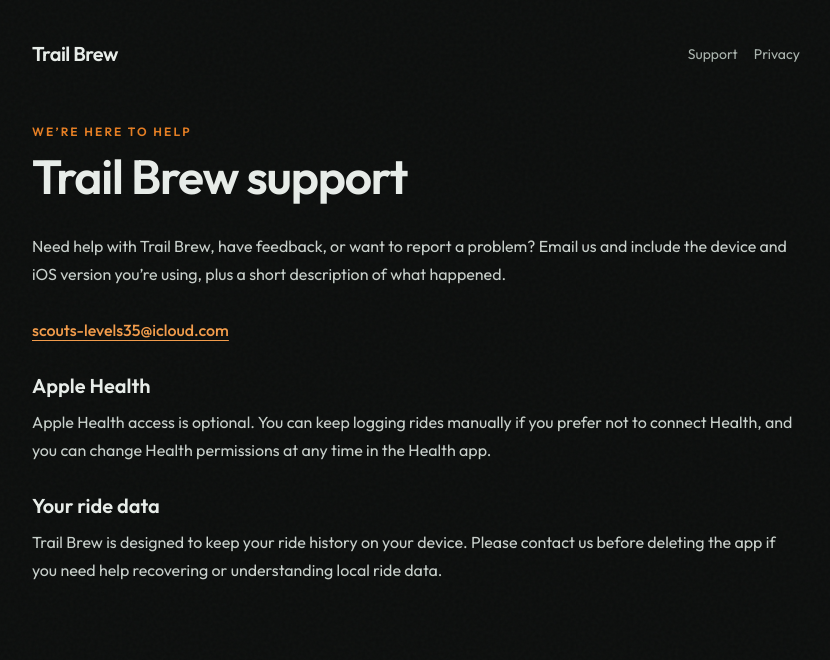
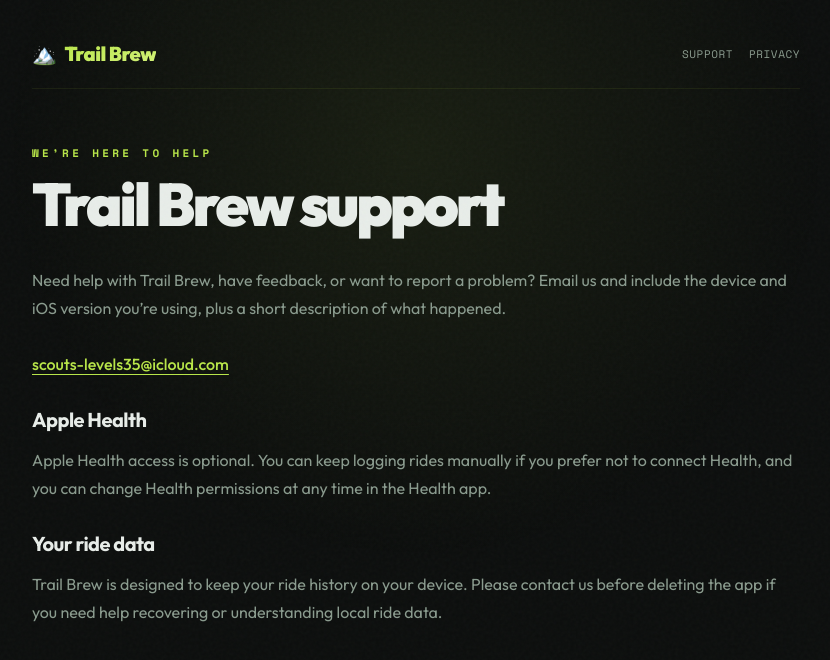
Before and after one commit to SmoothOp95/trail-brew, a React (Vite) app: page /support in a window 1280 px wide. Shown: the top 660 px of the page, without its empty margins (224-1054 px from the left). Built offline with nearby package versions, Linux system fonts and the light colour scheme.

Commit message:
fix: align public pages with website style

```diff
--- a/src/pages/PublicInfoPage.jsx
+++ b/src/pages/PublicInfoPage.jsx
@@ -4,18 +4,25 @@
 
 function PublicShell({ children, title, eyebrow }) {
   return (
-    <main className="min-h-screen bg-[#0C0E0D] px-5 py-10 text-[#E8EDE9] sm:px-8">
+    <main className="relative min-h-screen overflow-hidden bg-brew-bg px-5 py-10 text-brew-text sm:px-8">
+      <div
+        aria-hidden="true"
+        className="pointer-events-none fixed left-1/2 top-[-300px] h-[900px] w-[900px] -translate-x-1/2 bg-[radial-gradient(circle,rgba(184,230,72,0.07),transparent_65%)]"
+      />
       <div className="mx-auto max-w-3xl">
-        <header className="mb-14 flex items-center justify-between gap-4">
-          <Link className="text-xl font-semibold tracking-tight text-[#E8EDE9]" to="/">Trail Brew</Link>
-          <nav className="flex gap-4 text-sm text-[#AAB4AE]">
-            <Link className="hover:text-[#E8EDE9]" to="/support">Support</Link>
-            <Link className="hover:text-[#E8EDE9]" to="/privacy">Privacy</Link>
+        <header className="relative mb-14 flex items-center justify-between gap-4 border-b border-brew-border pb-5">
+          <Link className="flex items-center gap-2 text-xl font-black tracking-tight" to="/">
+            <span aria-hidden="true">🏔️</span>
+            <span className="bg-gradient-to-br from-brew-accent to-[#D4F27A] bg-clip-text text-transparent">Trail Brew</span>
+          </Link>
+          <nav aria-label="Public information" className="flex gap-4 font-mono text-[11px] uppercase tracking-wider text-brew-text-dim">
+            <Link className="transition hover:text-brew-accent" to="/support">Support</Link>
+            <Link className="transition hover:text-brew-accent" to="/privacy">Privacy</Link>
           </nav>
         </header>
-        <p className="mb-3 text-xs font-semibold uppercase tracking-[0.18em] text-[#E67E22]">{eyebrow}</p>
-        <h1 className="mb-8 text-4xl font-semibold tracking-tight sm:text-5xl">{title}</h1>
-        <div className="space-y-7 text-base leading-7 text-[#C8D0CB]">{children}</div>
+        <p className="relative mb-3 font-mono text-[11px] font-semibold uppercase tracking-[0.3em] text-brew-accent">{eyebrow}</p>
+        <h1 className="relative mb-8 text-4xl font-black leading-[0.95] tracking-tighter sm:text-6xl">{title}</h1>
+        <div className="relative space-y-7 text-base leading-7 text-brew-text-dim">{children}</div>
       </div>
     </main>
   );
@@ -26,14 +33,14 @@
     <PublicShell eyebrow="We’re here to help" title="Trail Brew support">
       <p>Need help with Trail Brew, have feedback, or want to report a problem? Email us and include the device and iOS version you’re using, plus a short description of what happened.</p>
       <p>
-        <a className="font-medium text-[#F39C4A] underline underline-offset-4" href={`mailto:${supportEmail}`}>{supportEmail}</a>
+        <a className="font-medium text-brew-accent underline underline-offset-4 transition hover:text-[#D4F27A]" href={`mailto:${supportEmail}`}>{supportEmail}</a>
       </p>
-      <section>
-        <h2 className="mb-2 text-xl font-semibold text-[#E8EDE9]">Apple Health</h2>
+      <section className="space-y-3">
+        <h2 className="mb-2 text-xl font-bold tracking-tight text-brew-text">Apple Health</h2>
         <p>Apple Health access is optional. You can keep logging rides manually if you prefer not to connect Health, and you can change Health permissions at any time in the Health app.</p>
       </section>
-      <section>
-        <h2 className="mb-2 text-xl font-semibold text-[#E8EDE9]">Your ride data</h2>
+      <section className="space-y-3">
+        <h2 className="mb-2 text-xl font-bold tracking-tight text-brew-text">Your ride data</h2>
         <p>Trail Brew is designed to keep your ride history on your device. Please contact us before deleting the app if you need help recovering or understanding local ride data.</p>
       </section>
     </PublicShell>
@@ -44,25 +51,25 @@
   return (
     <PublicShell eyebrow="Effective 17 September 2026" title="Privacy policy">
       <p>Trail Brew helps riders log rides, track bike service, and discover trails. This policy explains how the Trail Brew iOS app and website handle information.</p>
-      <section>
-        <h2 className="mb-2 text-xl font-semibold text-[#E8EDE9]">Information in the iOS app</h2>
+      <section className="space-y-3">
+        <h2 className="mb-2 text-xl font-bold tracking-tight text-brew-text">Information in the iOS app</h2>
         <p>The iOS app stores the bike, ride, service, and trail information you create locally on your device. If you choose to connect Apple Health, Trail Brew reads cycling workout distance and duration and can save rides you log back to Apple Health. Apple Health access is optional and can be changed in the Health app.</p>
         <p>Trail Brew does not require an account for the iOS app and does not use your Apple Health data for advertising or sell it to third parties.</p>
       </section>
-      <section>
-        <h2 className="mb-2 text-xl font-semibold text-[#E8EDE9]">Information on this website</h2>
+      <section className="space-y-3">
+        <h2 className="mb-2 text-xl font-bold tracking-tight text-brew-text">Information on this website</h2>
         <p>The website may use Firebase Authentication and Cloud Firestore for website features such as sign-in, trail preferences, and an optional TestFlight waiting list. When you provide an email address for the waiting list, it is used to contact you about Trail Brew access. Website data is handled through Firebase services.</p>
       </section>
-      <section>
-        <h2 className="mb-2 text-xl font-semibold text-[#E8EDE9]">Sharing and retention</h2>
+      <section className="space-y-3">
+        <h2 className="mb-2 text-xl font-bold tracking-tight text-brew-text">Sharing and retention</h2>
         <p>We do not sell personal information. We share information only with service providers needed to operate the website, such as Firebase, or when required by law. You can ask us about, correct, or request deletion of information you supplied through the website.</p>
       </section>
-      <section>
-        <h2 className="mb-2 text-xl font-semibold text-[#E8EDE9]">Contact</h2>
-        <p>For privacy questions or requests, email <a className="font-medium text-[#F39C4A] underline underline-offset-4" href={`mailto:${supportEmail}`}>{supportEmail}</a>.</p>
+      <section className="space-y-3">
+        <h2 className="mb-2 text-xl font-bold tracking-tight text-brew-text">Contact</h2>
+        <p>For privacy questions or requests, email <a className="font-medium text-brew-accent underline underline-offset-4 transition hover:text-[#D4F27A]" href={`mailto:${supportEmail}`}>{supportEmail}</a>.</p>
       </section>
-      <section>
-        <h2 className="mb-2 text-xl font-semibold text-[#E8EDE9]">Changes to this policy</h2>
+      <section className="space-y-3">
+        <h2 className="mb-2 text-xl font-bold tracking-tight text-brew-text">Changes to this policy</h2>
         <p>We may update this policy as Trail Brew changes. The effective date at the top of this page will be updated when we do.</p>
       </section>
     </PublicShell>
```
